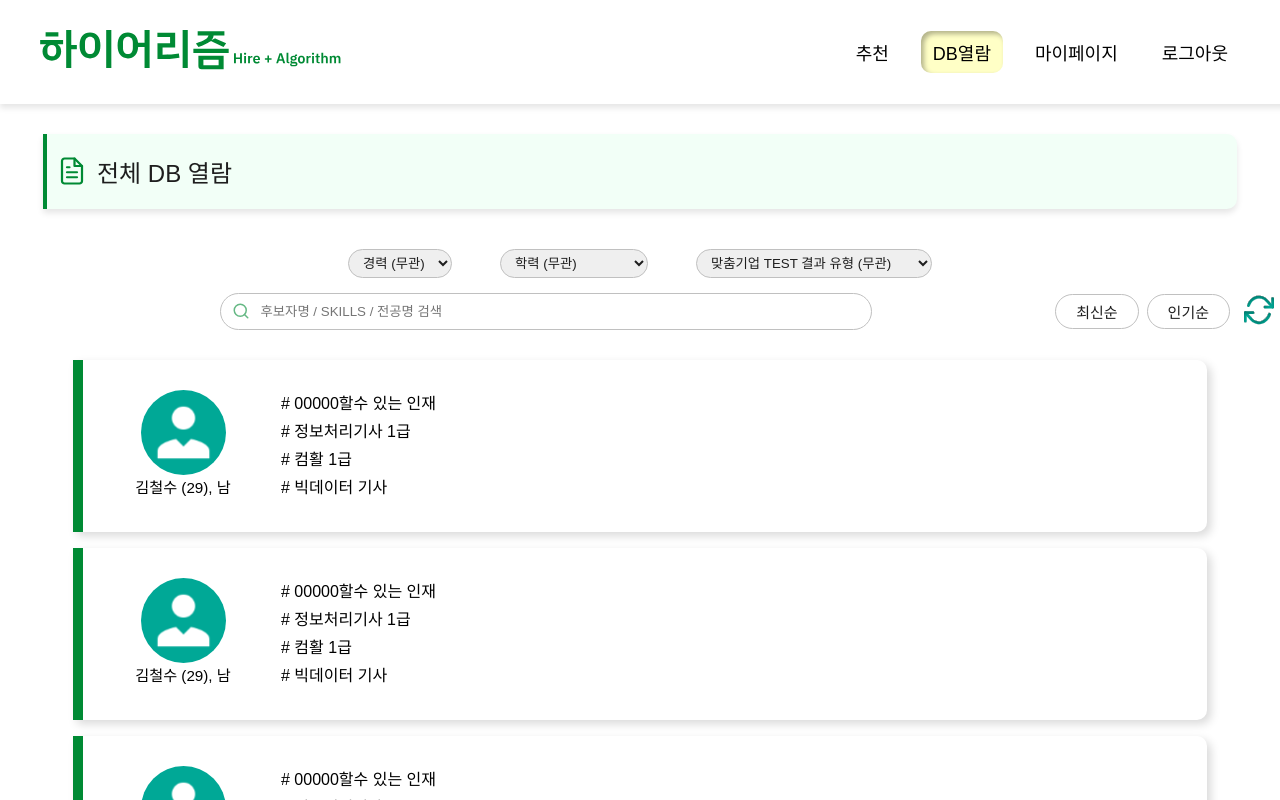
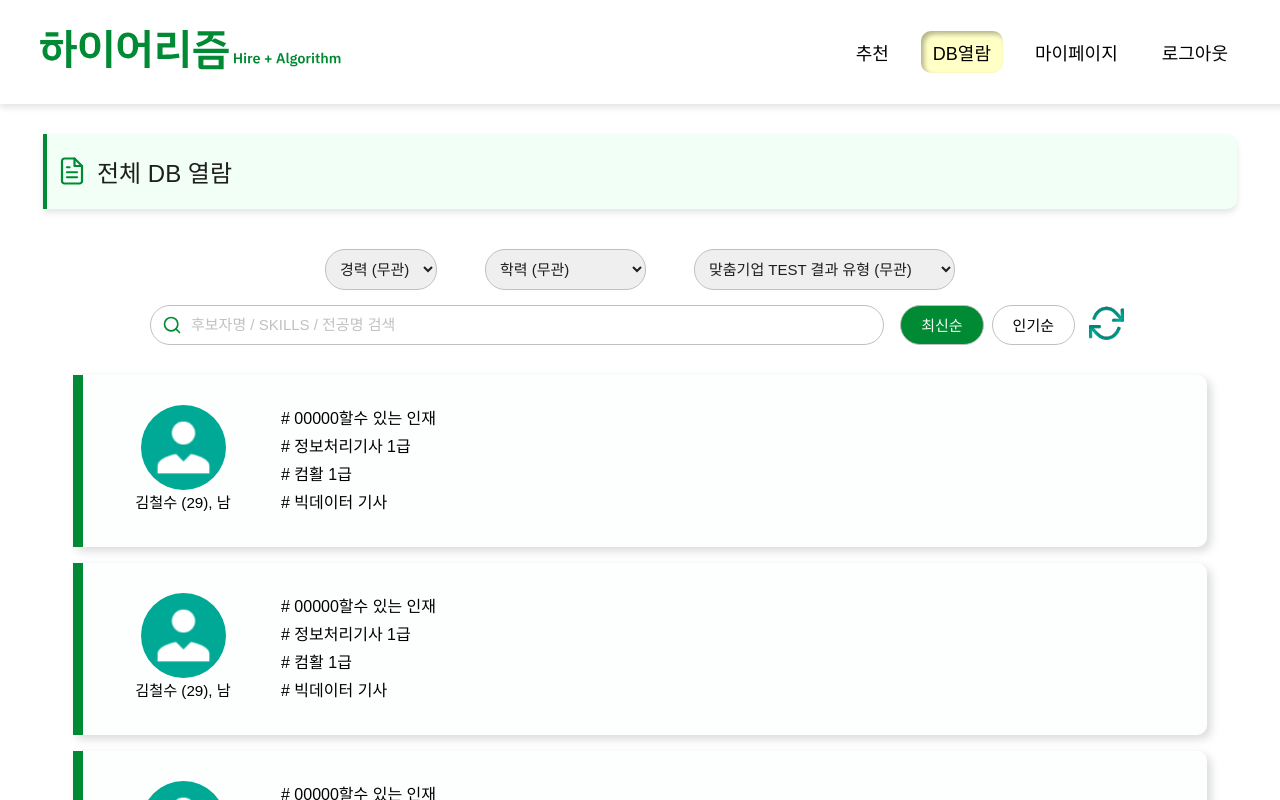
Before and after one commit to sorim831/Hirerithm, a React (Create React App) app in the folder Frontend/: page /full_view in a window 1280 px wide. Shown: the top 800 px of the page. Built offline with nearby package versions, Linux system fonts and the light colour scheme; a web font is replaced by a local one.

Commit message:
💄 #51 DB 전체보기 메인 페이지 디자인 완성

```diff
--- a/Frontend/src/Pages/FullViewPages/FullViewMainPage.js
+++ b/Frontend/src/Pages/FullViewPages/FullViewMainPage.js
@@ -1,6 +1,6 @@
 // localhost:3000/full_view
 
-import React from "react";
+import React, { useState } from "react";
 import MemberNavigation from "../../Component/Navigation/MemberNavigation";
 import FileLogo from "../../Image/Icon/FileLogo.svg";
 import SearchIcon from "../../Image/Icon/SearchIcon.svg";
@@ -9,6 +9,8 @@ import ProfileIcon from "../../Image/Icon/ProfileIcon.svg";
 import "./fullViewMainPage.css";
 
 const FullViewMainPage = () => {
+  const [sortType, setSortType] = useState("latest"); // 최신순, 인기순 버튼 상태
+
   return (
     <div className="full-view-main-wrapper">
       {/* 네비게이션 */}
@@ -64,11 +66,25 @@ const FullViewMainPage = () => {
           <input type="text" placeholder="후보자명 / SKILLS / 전공명 검색" />
         </div>
 
-        {/* 최신순 / 인기순 필터링 버튼,  */}
+        {/* 최신순 / 인기순 필터링 버튼, 새로고침 버튼*/}
+        <div className="sort-refresh-btns">
+          <button
+            className={`sort-filter-btn ${
+              sortType === "latest" ? "selected" : ""
+            }`}
+            onClick={() => setSortType("latest")}
+          >
+            최신순
+          </button>
+          <button
+            className={`sort-filter-btn ${
+              sortType === "popular" ? "selected" : ""
+            }`}
+            onClick={() => setSortType("popular")}
+          >
+            인기순
+          </button>
 
-        <div className="sort-refresh-btns">
-          <button className="filter-btn">최신순</button>
-          <button className="filter-btn">인기순</button>
           <button className="refresh-btns">
             <img src={RefreshIcon} alt="새로고침" />
           </button>
--- a/Frontend/src/Pages/FullViewPages/fullViewMainPage.css
+++ b/Frontend/src/Pages/FullViewPages/fullViewMainPage.css
@@ -8,10 +8,13 @@
 }
 
 .filter-btn {
+  border: none;
+  border-radius: 20px;
+  padding: 10px 10px;
+  color: #1e1e1e;
   border: 1px solid #c0c0c0;
-  border-radius: 20px;
-  padding: 5px 10px;
-  color: #1e1e1e;
+  font-size: 15px;
+  font-weight: 500;
 }
 
 .filter-btn:focus {
@@ -20,25 +23,27 @@
 }
 
 .filter-btn option {
-  background-color: #f2fff7 !important;
+  background-color: #ffffff !important;
   color: #1e1e1e !important;
 }
 
 /* 검색 바와 버튼 */
 .search-and-buttons-wrapper {
   display: flex;
-  justify-content: center;
   align-items: center;
-  gap: 1rem;
-  flex-wrap: wrap;
-  margin-bottom: 30px;
+  gap: 16px;
+  margin-left: 150px;
+  margin-right: 150px;
 }
 
 .search-bar {
+  display: flex;
+  align-items: center;
   position: relative;
-  width: 50%;
-  max-width: 600px;
-  margin: 0 auto;
+  flex: 1;
+  border: none;
+  border-radius: 10px;
+  background-color: #fff;
 }
 
 .search-bar input {
@@ -46,21 +51,29 @@
   padding: 10px 10px 10px 40px;
   border: 1px solid #c0c0c0;
   border-radius: 20px;
+  font-size: 16px;
+}
+
+.search-bar input::placeholder {
+  font-size: 15px;
+  font-weight: 500;
+  color: #c0c0c0;
 }
 
 .search-bar input:focus {
   outline: none;
-  border: 2px solid #008a34;
+  border: none;
+  border: 1px solid #008a34;
 }
 
 .search-icon {
   position: absolute;
+  top: 50%;
   left: 12px;
-  top: 50%;
   transform: translateY(-50%);
-  width: 18px;
-  height: 18px;
-  opacity: 0.6;
+  width: 20px;
+  height: 20px;
+  pointer-events: none;
 }
 
 /* 버튼 그룹 */
@@ -69,7 +82,7 @@
   gap: 0.5rem;
 }
 
-.sort-refresh-btns .filter-btn {
+.sort-refresh-btns .sort-filter-btn {
   background-color: #ffffff;
   border: 1px solid #c0c0c0;
   padding: 1px 20px;
@@ -78,7 +91,17 @@
   font-weight: 500;
 }
 
-.sort-refresh-btns .filter-btn:focus {
+.refresh-btns .sort-filter-btn:focus {
+  background-color: #008a34;
+  color: #f2fff7;
+}
+
+.sort-filter-btn:hover {
+  background-color: #f2fff7;
+  color: #1e1e1e;
+}
+
+.sort-filter-btn.selected {
   background-color: #008a34;
   color: #f2fff7;
 }
@@ -88,10 +111,15 @@
   background-color: transparent;
 }
 
+.refresh-btns:hover {
+  background-color: #f2fff7;
+  border-radius: 100px;
+}
 .refresh-btns img {
-  width: 30px;
-  height: 30px;
+  width: 35px;
+  height: 35px;
 }
+
 /* 후보자 row */
 .db-list-wrapper {
   display: flex;
@@ -110,6 +138,7 @@
   border-radius: 0px 10px 10px 0px;
   width: 80%;
   box-shadow: 4px 4px 10px rgba(0, 0, 0, 0.15);
+  background-color: #f2fff73a;
 }
 
 /* 프로필 */
```
